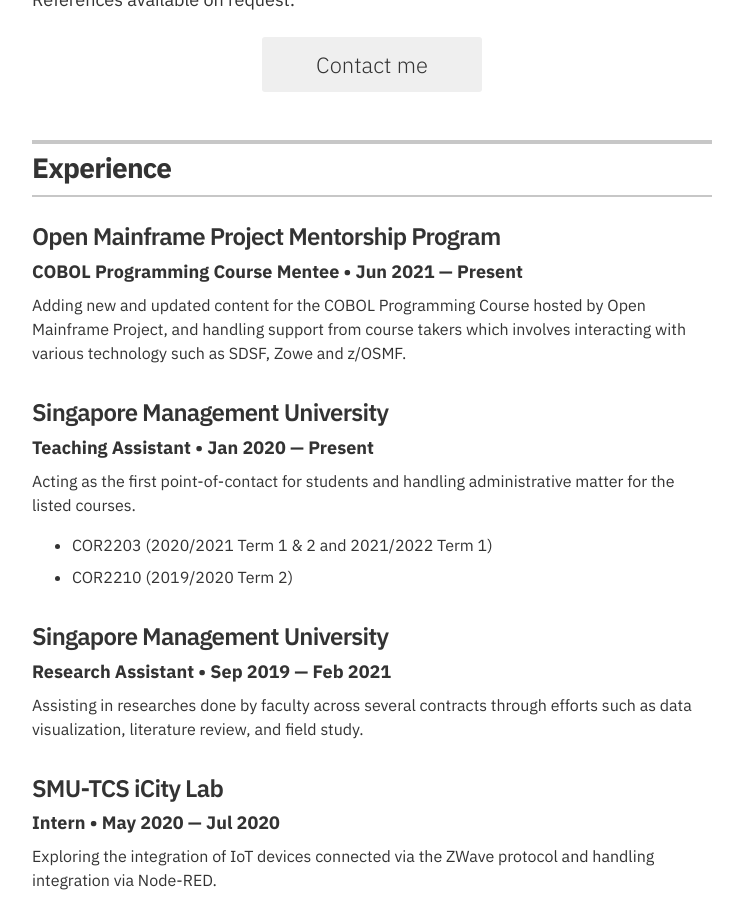
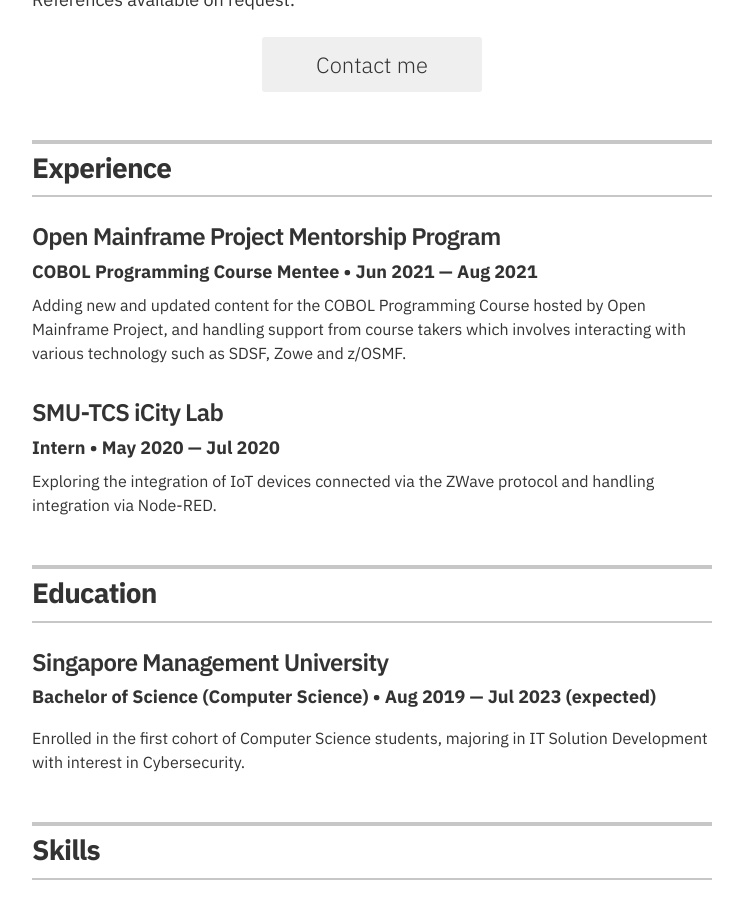
Before and after one commit to tanto259/hartan.to, a Jekyll site: the page built from index.html, in a window 1280 px wide and 900 px high, scrolled down 615 px. Shown: the whole window, without its empty margins (268-1011 px from the left). Built offline with Jekyll 4.4.1, drawn with Linux system fonts in a browser that asks for light colours; some of the changed text lies outside the part shown.

Commit message:
Update experience and speaking engagement

```diff
--- a/_data/experience.yml
+++ b/_data/experience.yml
@@ -1,18 +1,8 @@
 # Jobs
 - company: Open Mainframe Project Mentorship Program
   position: COBOL Programming Course Mentee
-  duration: Jun 2021 &mdash; Present
+  duration: Jun 2021 &mdash; Aug 2021
   summary: Adding new and updated content for the COBOL Programming Course hosted by Open Mainframe Project, and handling support from course takers which involves interacting with various technology such as SDSF, Zowe and z/OSMF.
-
-- company: Singapore Management University
-  position: Teaching Assistant
-  duration: Jan 2020 &mdash; Present
-  summary: Acting as the first point-of-contact for students and handling administrative matter for the listed courses.	<ul class="resume-item-list"><li>COR2203 (2020/2021 Term 1 & 2 and 2021/2022 Term 1)</li><li>COR2210 (2019/2020 Term 2)</li></ul>
-
-- company: Singapore Management University
-  position: Research Assistant
-  duration: Sep 2019 &mdash; Feb 2021
-  summary: Assisting in researches done by faculty across several contracts through efforts such as data visualization, literature review, and field study.
 
 - company: SMU-TCS iCity Lab
   position: Intern
```
Also changed, not shown: _data/speaking.yml (+16 -6 lines).
